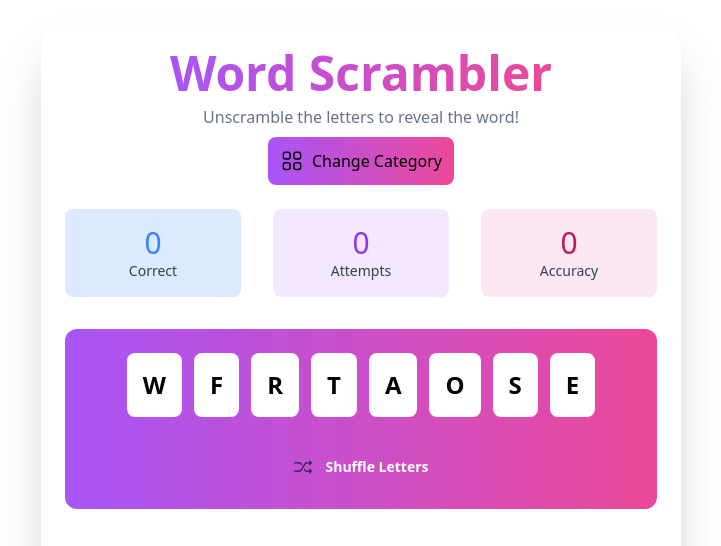
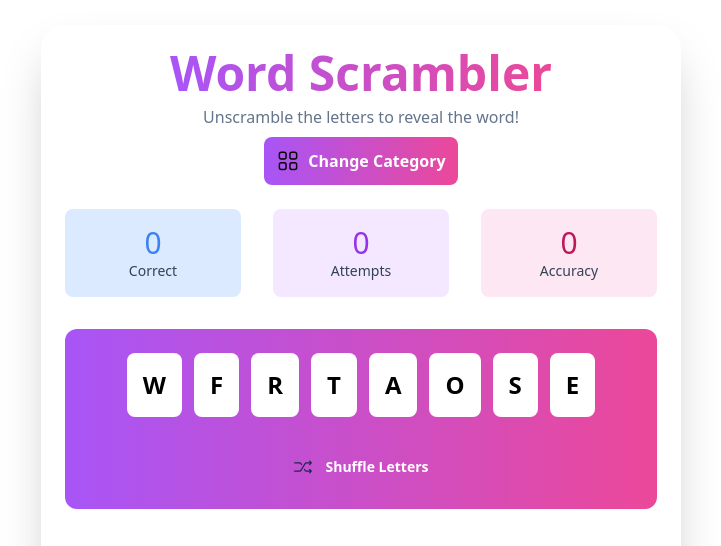
Before and after one commit to johnston-kweku/Word-Scrambler, a plain HTML site: page index.html in a window 1280 px wide. Shown: the top 546 px of the page, without its empty margins (279-1000 px from the left). Drawn offline with nearby package versions, Linux system fonts and the light colour scheme.

```diff
--- a/index.html
+++ b/index.html
@@ -31,7 +31,7 @@
             <div class="flex items-center justify-center">
                 <button id="category-menu" class="flex gap-2 bg-gradient-to-r from-purple-500 to-pink-500 p-3 rounded-lg">
                     <img  src="images/menu.svg" class="w-6" alt="">
-                    <p>
+                    <p class="font-bold text-white">
                         Change Category
                     </p>
                 </button>
```
